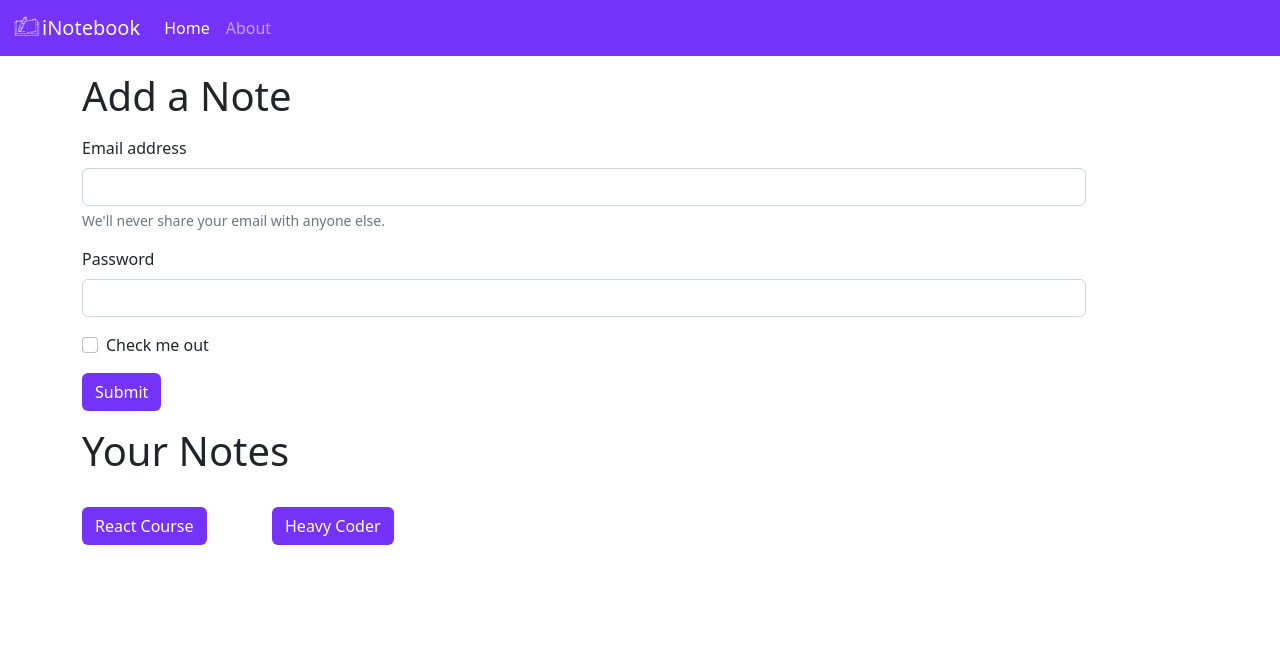
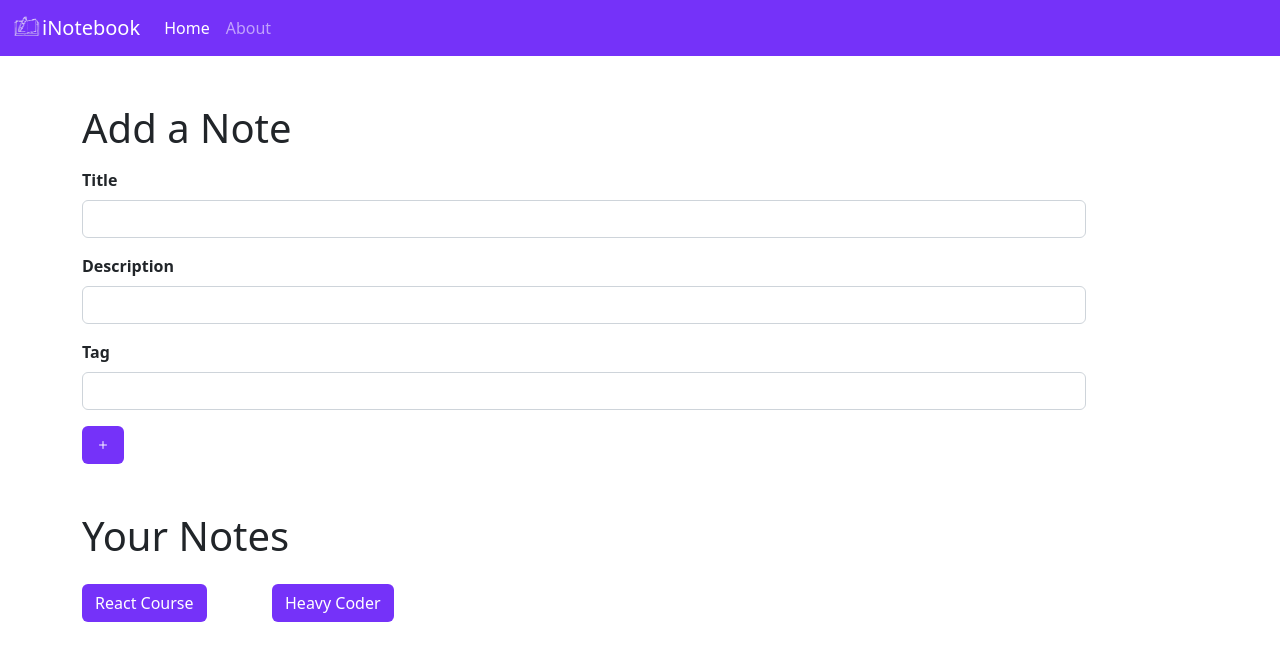
Before and after one commit to Aman-0604/iNotebook-Notebook-on-cloud, a React (Create React App) app: page / in a window 1280 px wide. Shown: the top 660 px of the page. Built offline with nearby package versions, Linux system fonts and the light colour scheme.

Commit message:
Successfuly added logic for adding a note but didn't fetched the data from the api

```diff
--- a/src/App.js
+++ b/src/App.js
@@ -7,6 +7,7 @@ import {
   Route,
 } from "react-router-dom";
 import NoteState from "./context/notes/NoteState";
+import Alert from "./components/Alert";
 
 function App() {
   return (
@@ -14,6 +15,8 @@ function App() {
     <NoteState>
       <BrowserRouter>
           <Navbar/>
+          {/* <Alert icon="bi-trash3-fill" theme="danger" message="Your note has been deleted!"/>
+          <Alert icon="bi-plus-circle" theme="success" message="Your note has been added!"/> */}
           <Routes>
             <Route exact path="/" element={<Home/>} />
             <Route exact path="/about" element={<About/>} />
--- a/src/components/Addnote.js
+++ b/src/components/Addnote.js
@@ -1,24 +1,37 @@
-import React from 'react'
+import React,{useContext,useState} from 'react'
+import noteContext from '../context/notes/noteContext';
+
 
 export default function Addnote() {
+    const notes_available = useContext(noteContext);
+    const {notes,addNote,deleteNote,updateNote}=notes_available;
+
+    const [note, setNote] = useState({title:"", description:"",tag:""})
+
+    const onChange=(e)=>{
+        setNote({...note,[e.target.name]: e.target.value});// notes ko hi update kar dega(... ka matlab)
+    }
+    const clickHandler=(e)=>{
+        e.preventDefault();//so that page does not gets loaded
+        addNote(note.title,note.description,note.tag);
+    }
     return (
         <>
             <h1 className='my-3'>Add a Note</h1>
             <form style={{ width: "90%" }}>
                 <div className="mb-3">
-                    <label htmlFor="exampleInputEmail1" className="form-label">Email address</label>
-                    <input type="email" className="form-control" id="exampleInputEmail1" aria-describedby="emailHelp" />
-                    <div id="emailHelp" className="form-text">We'll never share your email with anyone else.</div>
+                    <label htmlFor="title" className="form-label"><strong>Title</strong></label>
+                    <input type="text" onChange={onChange} className="form-control" id="title" name='title' aria-describedby="emailHelp" />
                 </div>
                 <div className="mb-3">
-                    <label htmlFor="exampleInputPassword1" className="form-label">Password</label>
-                    <input type="password" className="form-control" id="exampleInputPassword1" />
+                    <label htmlFor="description" className="form-label"><strong>Description</strong></label>
+                    <input type="text" onChange={onChange} className="form-control" id="description" name='description' />
                 </div>
-                <div className="mb-3 form-check">
-                    <input type="checkbox" className="form-check-input" id="exampleCheck1" />
-                    <label className="form-check-label" htmlFor="exampleCheck1">Check me out</label>
+                <div className="mb-3">
+                    <label htmlFor="tag" className="form-label"><strong>Tag</strong></label>
+                    <input type="text" onChange={onChange} className="form-control" id="tag" name='tag' />
                 </div>
-                <button type="submit" className="btn" style={{ backgroundColor: "#7532F9", color: "white" }}>Submit</button>
+                <button type="submit" className="btn" onClick={clickHandler} style={{ backgroundColor: "#7532F9", color: "white" }}><i className="bi bi-plus"/></button>
             </form>
         </>
 
--- /dev/null
+++ b/src/components/Alert.js
@@ -0,0 +1,10 @@
+import React from 'react'
+
+export default function Alert(props) {
+    return (
+        <div class={`alert alert-${props.theme} d-flex flex-row align-items-row`} role="alert">
+            <i className={`bi ${props.icon} d-flex mx-2 my-1`}/>
+            <div className="d-flex">{props.message}</div>
+        </div>
+    )
+}
--- a/src/components/Home.js
+++ b/src/components/Home.js
@@ -9,10 +9,10 @@ export default function Home() {
   const { notes, setNotes } = notes_available;
   let note_number = 0;
   return (
-    <div className="container my-3">
+    <div className="container my-5">
       <Addnote/>
-      <h1 className='my-3'>Your Notes</h1>
-      <div className="row my-3">
+      <h1 className='mt-5'>Your Notes</h1>
+      <div className="row">
         {notes.map((note) => {
           note_number += 1;
           return <Notes key={note_number} note_number={note_number} />
--- a/src/context/notes/NoteState.js
+++ b/src/context/notes/NoteState.js
@@ -27,15 +27,16 @@ const NoteState = (props)=>{
     // Add a note
     const addNote=(title,description,tag)=>{
           let note={
-            "_id": "6318994237d6879d6180a992",
-            "user": "6314412d94df952068ba2db4",
-            "title": "Aman added a note",
-            "description": "Aman is learning the React course.",
-            "tag": "public",
-            "date": "2022-09-07T13:14:42.941Z",
-            "__v": 0
-          }
-          setNotes(notes.push(note));// adding  an element at the end of the array
+              "_id": "6318994237d6879d6180a992",
+              "user": "6314412d94df952068ba2db4",
+              "title": title,
+              "description": description,
+              "tag": tag,
+              "date": "2022-09-07T13:14:42.941Z",
+              "__v": 0
+            }
+
+          setNotes(notes.concat(note)); //concat returns an array whereas push updates an array
     }
     // Delete a note
     const deleteNote=()=>{
```
